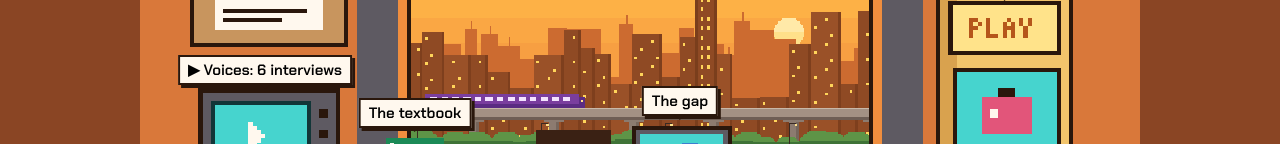
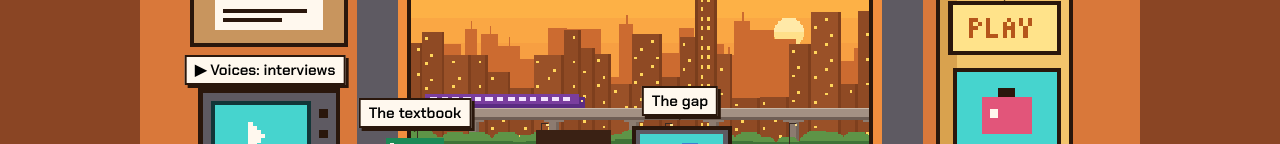
Before and after one commit to vedantdubey150/Same-Offer-Different-City, a plain HTML site: page index.html in a window 1280 px wide. Shown: the part 319-463 px from the top of the page. Drawn offline with Linux system fonts and the light colour scheme.

Commit message:
Room: neutral Voices label
Co-Authored-By: Claude Opus 5.5 <noreply@anthropic.com>
Claude-Session: https://claude.ai/code/session_01M2wcD9RZMFnaWwjkhm8BNp

```diff
--- a/index.html
+++ b/index.html
@@ -317,7 +317,7 @@ footer{text-align:center;color:var(--paper);font-size:14px;padding:30px 16px 110
     <canvas id="roomc" width="240" height="150" aria-hidden="true"></canvas>
     <!-- hotspots placed in % of the 240x150 room grid -->
     <button class="hot" style="left:5%;top:11%;width:15%;height:27%" data-go="model"><span class="tag">The model</span></button>
-    <button class="hot" style="left:5.8%;top:46%;width:13.4%;height:22%" data-video="1"><span class="tag">▶ Voices: 6 interviews</span></button>
+    <button class="hot" style="left:5.8%;top:46%;width:13.4%;height:22%" data-video="1"><span class="tag">▶ Voices: interviews</span></button>
     <button class="hot" style="left:49%;top:51%;width:10%;height:12%" data-go="gap"><span class="tag">The gap</span></button>
     <button class="hot" style="left:24.5%;top:53%;width:6%;height:7%" data-go="textbook"><span class="tag">The textbook</span></button>
     <button class="hot" style="left:34%;top:57%;width:4.5%;height:6%" data-go="policy" id="phoneHot"><span class="tag below">Mummy calling… (policy lab)</span></button>
```
